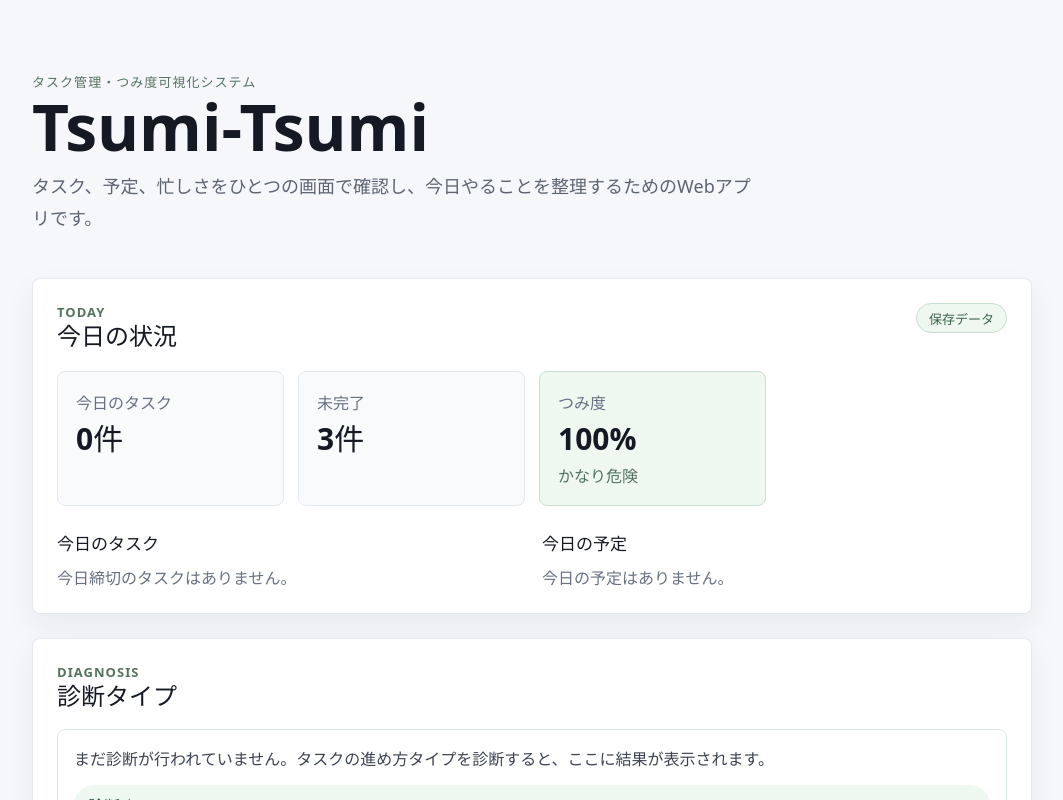
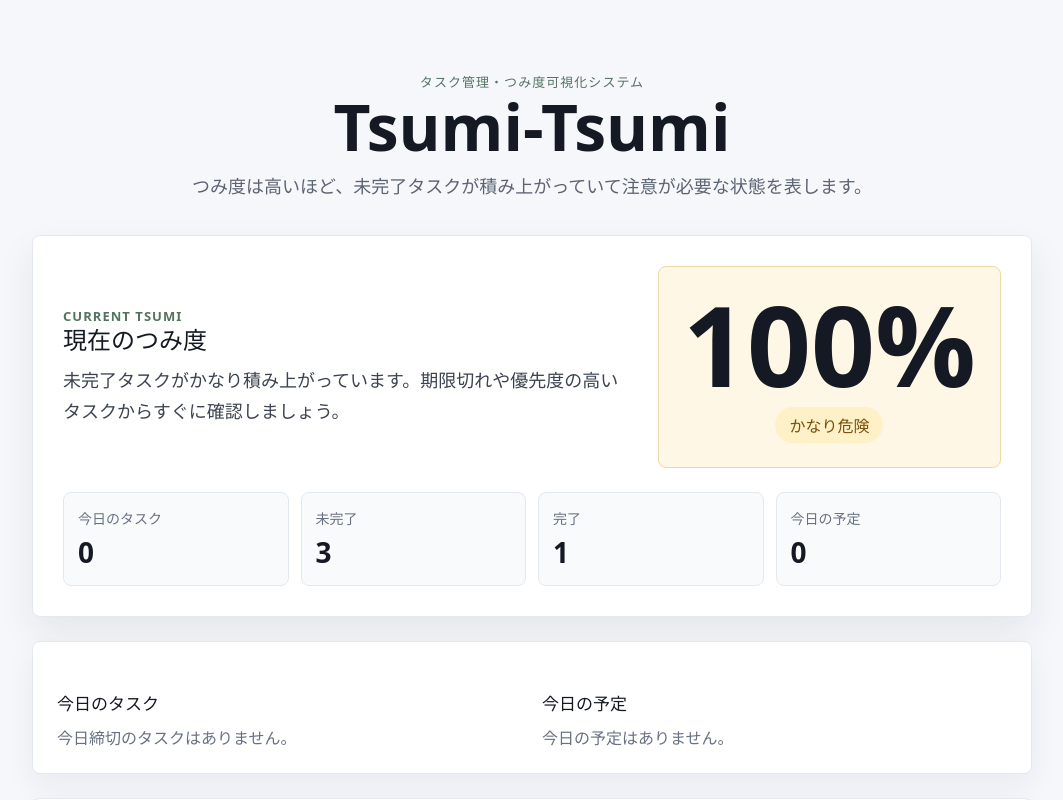
Before and after one commit to 3ackbut/Tsumi-Tsumi, a React (Vite) app: page / in a window 1280 px wide. Shown: the top 800 px of the page, without its empty margins (108-1171 px from the left). Built offline with nearby package versions, Linux system fonts and the light colour scheme.

Commit message:
改善: つみ度表示とホーム画面を整理

```diff
--- a/src/App.css
+++ b/src/App.css
@@ -36,6 +36,15 @@ button {
 
 .hero {
   padding: 40px 0 20px;
+}
+
+.home-hero {
+  padding-bottom: 8px;
+  text-align: center;
+}
+
+.home-hero .lead {
+  margin-inline: auto;
 }
 
 h1,
@@ -130,6 +139,82 @@ h3 {
 .stat-card-accent {
   background: #eef7f0;
   border-color: #c9dfcf;
+}
+
+.tsumi-focus-panel {
+  margin-top: 24px;
+  padding: 30px;
+  background: #ffffff;
+  border: 1px solid #e4e8ef;
+  border-radius: 8px;
+  box-shadow: 0 16px 36px rgba(24, 35, 55, 0.08);
+}
+
+.tsumi-focus-content {
+  display: grid;
+  grid-template-columns: minmax(0, 1fr) auto;
+  align-items: center;
+  gap: 24px;
+}
+
+.tsumi-focus-message {
+  max-width: 560px;
+  margin-top: 10px;
+  color: #3c4350;
+  font-size: 18px;
+  line-height: 1.7;
+}
+
+.tsumi-score-display {
+  display: grid;
+  place-items: center;
+  min-width: 220px;
+  padding: 24px;
+  background: #fff7e6;
+  border: 1px solid #eed8a8;
+  border-radius: 8px;
+}
+
+.tsumi-score-display strong {
+  color: #151923;
+  font-size: clamp(64px, 12vw, 112px);
+  line-height: 0.95;
+}
+
+.tsumi-score-display span {
+  margin-top: 10px;
+  padding: 6px 14px;
+  color: #77510b;
+  background: #fff1c7;
+  border-radius: 999px;
+  font-weight: 900;
+}
+
+.home-summary-grid {
+  display: grid;
+  grid-template-columns: repeat(4, minmax(0, 1fr));
+  gap: 12px;
+  margin-top: 24px;
+}
+
+.home-summary-grid div {
+  padding: 14px;
+  background: #f8fafc;
+  border: 1px solid #e4e8ef;
+  border-radius: 8px;
+}
+
+.home-summary-grid span {
+  color: #687182;
+  font-size: 14px;
+  font-weight: 700;
+}
+
+.home-summary-grid strong {
+  display: block;
+  margin-top: 4px;
+  color: #151923;
+  font-size: 28px;
 }
 
 .menu-card {
@@ -577,6 +662,44 @@ input:focus {
   border-radius: inherit;
 }
 
+.reason-list,
+.impact-task-list {
+  display: grid;
+  gap: 10px;
+  padding: 0;
+  margin: 18px 0 0;
+  list-style: none;
+}
+
+.reason-list li {
+  padding: 14px 16px;
+  color: #3c4350;
+  background: #fff7e6;
+  border: 1px solid #eed8a8;
+  border-radius: 8px;
+  line-height: 1.6;
+}
+
+.impact-task-list li {
+  display: flex;
+  align-items: center;
+  justify-content: space-between;
+  gap: 14px;
+  padding: 16px;
+  background: #f8fafc;
+  border: 1px solid #e4e8ef;
+  border-radius: 8px;
+}
+
+.impact-task-list strong {
+  color: #151923;
+}
+
+.impact-task-list p {
+  margin-top: 6px;
+  color: #687182;
+}
+
 .choice-row {
   display: flex;
   flex-wrap: wrap;
@@ -658,10 +781,19 @@ input:focus {
   .stats-grid,
   .menu-grid,
   .form-grid,
+  .home-summary-grid,
   .two-column,
   .day-content,
   .result-detail-grid {
     grid-template-columns: 1fr;
+  }
+
+  .tsumi-focus-content {
+    grid-template-columns: 1fr;
+  }
+
+  .tsumi-score-display {
+    min-width: 0;
   }
 
   .panel {
@@ -692,4 +824,9 @@ input:focus {
     align-items: flex-start;
     display: grid;
   }
+
+  .impact-task-list li {
+    align-items: flex-start;
+    display: grid;
+  }
 }
--- a/src/pages/Home.tsx
+++ b/src/pages/Home.tsx
@@ -15,43 +15,54 @@ function Home() {
     (schedule) => schedule.date === today,
   );
   const incompleteTasks = tasks.filter((task) => !task.completed);
+  const completedTasks = tasks.filter((task) => task.completed);
   const tsumiScore = calculateTsumiScore(tasks, diagnosisResult);
 
   return (
     <main className="page">
-      <section className="hero">
+      <section className="hero home-hero">
         <p className="eyebrow">タスク管理・つみ度可視化システム</p>
         <h1>Tsumi-Tsumi</h1>
         <p className="lead">
-          タスク、予定、忙しさをひとつの画面で確認し、今日やることを整理するためのWebアプリです。
+          つみ度は高いほど、未完了タスクが積み上がっていて注意が必要な状態を表します。
         </p>
       </section>
 
-      <section className="panel">
-        <div className="section-heading">
+      <section className="tsumi-focus-panel">
+        <div className="tsumi-focus-content">
           <div>
-            <p className="eyebrow">Today</p>
-            <h2>今日の状況</h2>
+            <p className="eyebrow">Current Tsumi</p>
+            <h2>現在のつみ度</h2>
+            <p className="tsumi-focus-message">{tsumiScore.message}</p>
           </div>
-          <span className="status-pill">保存データ</span>
-        </div>
 
-        <div className="stats-grid">
-          <div className="stat-card">
-            <span>今日のタスク</span>
-            <strong>{todayTasks.length}件</strong>
-          </div>
-          <div className="stat-card">
-            <span>未完了</span>
-            <strong>{incompleteTasks.length}件</strong>
-          </div>
-          <div className="stat-card stat-card-accent">
-            <span>つみ度</span>
+          <div className="tsumi-score-display">
             <strong>{tsumiScore.score}%</strong>
-            <p className="stat-note">{tsumiScore.label}</p>
+            <span>{tsumiScore.label}</span>
           </div>
         </div>
 
+        <div className="home-summary-grid">
+          <div>
+            <span>今日のタスク</span>
+            <strong>{todayTasks.length}</strong>
+          </div>
+          <div>
+            <span>未完了</span>
+            <strong>{incompleteTasks.length}</strong>
+          </div>
+          <div>
+            <span>完了</span>
+            <strong>{completedTasks.length}</strong>
+          </div>
+          <div>
+            <span>今日の予定</span>
+            <strong>{todaySchedules.length}</strong>
+          </div>
+        </div>
+      </section>
+
+      <section className="panel">
         <div className="two-column">
           <div>
             <h3>今日のタスク</h3>
@@ -92,39 +103,8 @@ function Home() {
       <section className="panel">
         <div className="section-heading">
           <div>
-            <p className="eyebrow">Diagnosis</p>
-            <h2>診断タイプ</h2>
-          </div>
-          {diagnosisResult !== null && (
-            <span className="status-pill">診断済み</span>
-          )}
-        </div>
-
-        {diagnosisResult === null ? (
-          <div className="diagnosis-summary">
-            <p className="muted-text">
-              まだ診断が行われていません。タスクの進め方タイプを診断すると、ここに結果が表示されます。
-            </p>
-            <Link className="text-link" to="/diagnosis">
-              診断する
-            </Link>
-          </div>
-        ) : (
-          <div className="diagnosis-summary">
-            <strong>{diagnosisResult.typeName}</strong>
-            <p>{diagnosisResult.description}</p>
-            <Link className="text-link" to="/diagnosis">
-              結果を見る
-            </Link>
-          </div>
-        )}
-      </section>
-
-      <section className="panel">
-        <div className="section-heading">
-          <div>
-            <p className="eyebrow">Menu</p>
-            <h2>機能メニュー</h2>
+            <p className="eyebrow">Next Action</p>
+            <h2>次に見る画面</h2>
           </div>
         </div>
 
@@ -143,7 +123,11 @@ function Home() {
           </Link>
           <Link className="menu-card" to="/diagnosis">
             <span>診断</span>
-            <p>タイプ別のおすすめタスク</p>
+            <p>
+              {diagnosisResult === null
+                ? "未診断: タイプを確認"
+                : `${diagnosisResult.typeName}: 結果を見る`}
+            </p>
           </Link>
         </div>
       </section>
--- a/src/pages/Status.tsx
+++ b/src/pages/Status.tsx
@@ -63,6 +63,56 @@ function Status() {
           </div>
         </div>
       </section>
+
+      <section className="panel">
+        <div className="section-heading">
+          <div>
+            <p className="eyebrow">Reasons</p>
+            <h2>つみ度が高くなっている理由</h2>
+          </div>
+        </div>
+
+        <ul className="reason-list">
+          {tsumiScore.reasons.map((reason) => (
+            <li key={reason}>{reason}</li>
+          ))}
+        </ul>
+      </section>
+
+      <section className="panel">
+        <div className="section-heading">
+          <div>
+            <p className="eyebrow">Impact Tasks</p>
+            <h2>つみ度に影響しているタスク</h2>
+          </div>
+          <span className="status-pill">
+            最大{tsumiScore.influentialTasks.length}件
+          </span>
+        </div>
+
+        {tsumiScore.influentialTasks.length === 0 ? (
+          <div className="empty-state">
+            <strong>影響している未完了タスクはありません。</strong>
+            <p>未完了タスクがないため、つみ度は低い状態です。</p>
+          </div>
+        ) : (
+          <ul className="impact-task-list">
+            {tsumiScore.influentialTasks.map(({ task, autoPriorityLevel }) => (
+              <li key={`${task.name}-${task.deadline}`}>
+                <div>
+                  <strong>{task.name}</strong>
+                  <p>
+                    締切: {task.deadline} / 重要度: {task.importance}
+                  </p>
+                </div>
+                <span className={`priority-badge priority-${autoPriorityLevel}`}>
+                  優先度: {autoPriorityLevel}
+                </span>
+              </li>
+            ))}
+          </ul>
+        )}
+      </section>
     </main>
   );
 }
--- a/src/utils/tsumiScore.ts
+++ b/src/utils/tsumiScore.ts
@@ -6,6 +6,15 @@ export interface TsumiScoreResult {
   score: number;
   label: string;
   message: string;
+  reasons: string[];
+  influentialTasks: TsumiInfluentialTask[];
+}
+
+export interface TsumiInfluentialTask {
+  task: Task;
+  autoPriorityLevel: AutoPriorityLevel;
+  daysUntilDeadline: number;
+  score: number;
 }
 
 const autoPriorityWeight: Record<AutoPriorityLevel, number> = {
@@ -95,6 +104,40 @@ function getMessage(score: number) {
   return "まだ余裕があります。今のうちに重要度の高いタスクを少し進めておくと安心です。";
 }
 
+function buildReasons(influentialTasks: TsumiInfluentialTask[]) {
+  const reasons: string[] = [];
+
+  if (
+    influentialTasks.some(
+      ({ daysUntilDeadline }) => daysUntilDeadline >= 0 && daysUntilDeadline <= 3,
+    )
+  ) {
+    reasons.push("締切が近い未完了タスクがあります。");
+  }
+
+  if (influentialTasks.some(({ daysUntilDeadline }) => daysUntilDeadline < 0)) {
+    reasons.push("期限切れの未完了タスクがあります。");
+  }
+
+  if (influentialTasks.some(({ task }) => task.importance >= 4)) {
+    reasons.push("重要度が高い未完了タスクがあります。");
+  }
+
+  if (influentialTasks.some(({ autoPriorityLevel }) => autoPriorityLevel === "高")) {
+    reasons.push("TsumiTsumi判定で優先度が高いタスクがあります。");
+  }
+
+  if (influentialTasks.some(({ task }) => task.estimatedMinutes >= 120)) {
+    reasons.push("見積時間が長い未完了タスクがあります。");
+  }
+
+  if (reasons.length === 0) {
+    reasons.push("未完了タスクはありますが、すぐに危険な積み上がりではありません。");
+  }
+
+  return reasons;
+}
+
 export function calculateTsumiScore(
   tasks: Task[],
   diagnosisResult: DiagnosisResult | null,
@@ -106,10 +149,12 @@ export function calculateTsumiScore(
       score: 0,
       label: "余裕あり",
       message: "未完了タスクはありません。今はかなり余裕がある状態です。",
+      reasons: ["未完了タスクがないため、つみ度は低い状態です。"],
+      influentialTasks: [],
     };
   }
 
-  const rawScore = incompleteTasks.reduce((total, task) => {
+  const scoredTasks = incompleteTasks.map<TsumiInfluentialTask>((task) => {
     const autoPriority = judgeAutoPriority(task, diagnosisResult);
     const daysUntilDeadline = getDaysUntilDeadline(task.deadline);
     const taskScore =
@@ -118,13 +163,33 @@ export function calculateTsumiScore(
       getDeadlineWeight(daysUntilDeadline) +
       getEstimatedMinutesWeight(task.estimatedMinutes);
 
-    return total + taskScore;
-  }, 0);
+    return {
+      task,
+      autoPriorityLevel: autoPriority.level,
+      daysUntilDeadline,
+      score: taskScore,
+    };
+  });
+  const rawScore = scoredTasks.reduce(
+    (total, scoredTask) => total + scoredTask.score,
+    0,
+  );
   const score = Math.min(100, Math.round(rawScore));
+  const influentialTasks = [...scoredTasks]
+    .sort((firstTask, secondTask) => {
+      if (secondTask.score !== firstTask.score) {
+        return secondTask.score - firstTask.score;
+      }
+
+      return firstTask.daysUntilDeadline - secondTask.daysUntilDeadline;
+    })
+    .slice(0, 3);
 
   return {
     score,
     label: getLabel(score),
     message: getMessage(score),
+    reasons: buildReasons(scoredTasks),
+    influentialTasks,
   };
 }
```
